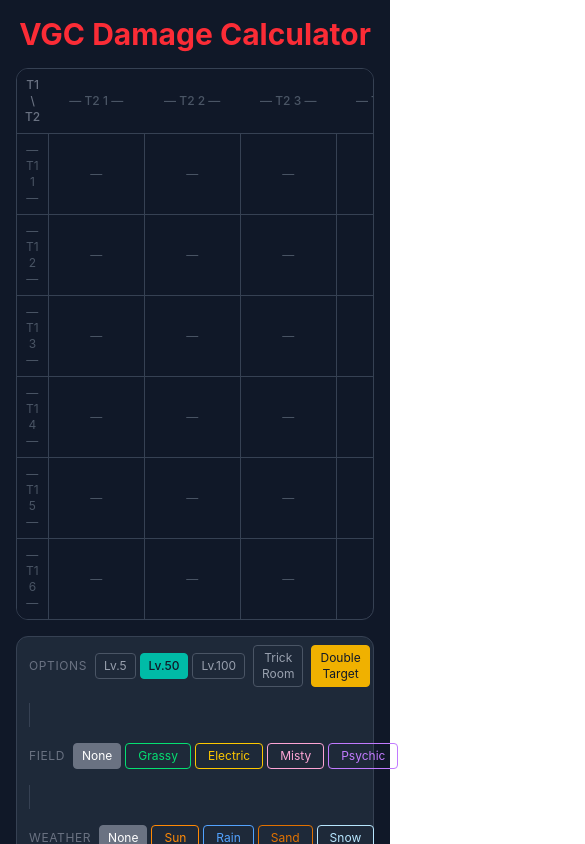
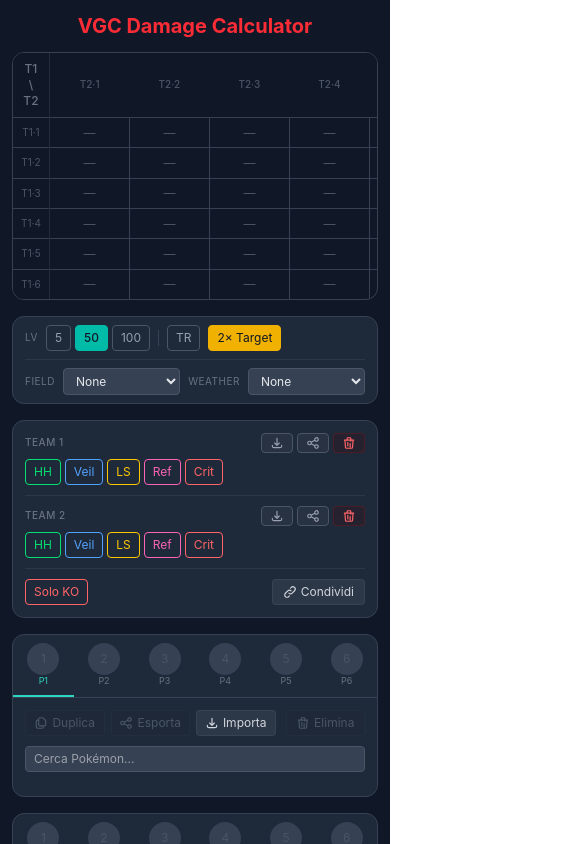
Before and after one commit to KrAros/vgc-overwhelm, a React (Vite) app: page / in a window 390 px wide. Shown: the top 844 px of the page, 585 px wide, since content can reach past the window. Built offline with nearby package versions, Linux system fonts and the light colour scheme.

Commit message:
feat(mobile): layout responsive L1 — sticky column, TopBar select, ControlBar verticale

```diff
--- a/src/App.jsx
+++ b/src/App.jsx
@@ -36,7 +36,7 @@
   return (
     <button
       onClick={onClick}
-      className={`text-xs px-2.5 py-1 rounded border transition-colors ${
+      className={`text-xs px-2 py-1 rounded border transition-colors ${
         active ? activeClass : color + ' bg-transparent hover:opacity-80'
       }`}
     >
@@ -98,6 +98,15 @@
   }
 
   const MODS = [
+    { label: 'HH',    mod: 'helpingHand', color: 'text-green-400  border-green-400',  active: 'bg-green-400  text-gray-900', title: 'Helping Hand' },
+    { label: 'Veil',  mod: 'auroraVeil',  color: 'text-blue-400   border-blue-400',   active: 'bg-blue-400   text-gray-900', title: 'Aurora Veil' },
+    { label: 'LS',    mod: 'lightScreen', color: 'text-yellow-400 border-yellow-400', active: 'bg-yellow-400 text-gray-900', title: 'Light Screen' },
+    { label: 'Ref',   mod: 'reflect',     color: 'text-pink-400   border-pink-400',   active: 'bg-pink-400   text-gray-900', title: 'Reflect' },
+    { label: 'Crit',  mod: 'crit',        color: 'text-red-400    border-red-400',    active: 'bg-red-400    text-gray-900', title: 'Crit' },
+  ]
+
+  // Label estese per desktop
+  const MODS_DESKTOP = [
     { label: 'Helping Hand', mod: 'helpingHand', color: 'text-green-400  border-green-400',  active: 'bg-green-400  text-gray-900' },
     { label: 'Aurora Veil',  mod: 'auroraVeil',  color: 'text-blue-400   border-blue-400',   active: 'bg-blue-400   text-gray-900' },
     { label: 'Light Screen', mod: 'lightScreen', color: 'text-yellow-400 border-yellow-400', active: 'bg-yellow-400 text-gray-900' },
@@ -114,14 +123,16 @@
 
   return (
     <div className="mb-4">
-      <div className="bg-gray-800 rounded-xl border border-gray-700 px-4 py-3 space-y-2">
+      <div className="bg-gray-800 rounded-xl border border-gray-700 px-3 py-3 space-y-2">
 
+        {/* ── DESKTOP: layout simmetrico originale ── */}
+        <div className="hidden sm:block space-y-2">
           {/* Riga 1 — modifier simmetrici */}
           <div className="flex items-center justify-between gap-2">
             <div className="flex items-center gap-2">
               <span className="text-[10px] text-gray-500 uppercase tracking-wider font-medium shrink-0">Team 1</span>
               <div className="flex items-center gap-1">
-              {MODS.map(m => (
+                {MODS_DESKTOP.map(m => (
                   <ModBtn key={m.mod} label={m.label}
                     active={modVals[m.mod].t1}
                     color={m.color} activeClass={m.active}
@@ -140,7 +151,7 @@
 
             <div className="flex items-center gap-2">
               <div className="flex items-center gap-1">
-              {MODS.map(m => (
+                {MODS_DESKTOP.map(m => (
                   <ModBtn key={m.mod} label={m.label}
                     active={modVals[m.mod].t2}
                     color={m.color} activeClass={m.active}
@@ -153,7 +164,7 @@
 
           <div className="h-px bg-gray-700/60" />
 
-        {/* Riga 2 — azioni import/export simmetriche */}
+          {/* Riga 2 — azioni */}
           <div className="flex items-center justify-between gap-2">
             <div className="flex items-center gap-1">
               <button type="button"
@@ -190,6 +201,94 @@
               </button>
             </div>
           </div>
+        </div>
+
+        {/* ── MOBILE: layout verticale compatto ── */}
+        <div className="sm:hidden space-y-2.5">
+
+          {/* Team 1 modifier */}
+          <div>
+            <div className="flex items-center justify-between mb-1.5">
+              <span className="text-[10px] text-gray-500 uppercase tracking-wider font-medium">Team 1</span>
+              <div className="flex gap-1">
+                <button type="button"
+                  onClick={() => { setMode(mode === 'import1' ? null : 'import1'); setWarnings([]) }}
+                  className={`${mode === 'import1' ? 'text-teal-300 border-teal-600 bg-teal-900/40' : 'text-gray-400 border-gray-600 bg-gray-700/40'} text-[10px] px-2 py-0.5 rounded border`}>
+                  <IconImport />
+                </button>
+                <button type="button" onClick={() => handleExport('team1')}
+                  className="text-[10px] px-2 py-0.5 rounded border text-gray-400 border-gray-600 bg-gray-700/40">
+                  <IconExport />
+                </button>
+                <button type="button" onClick={() => handleReset('team1')}
+                  className="text-[10px] px-2 py-0.5 rounded border text-red-400 border-red-900/40 bg-red-950/20">
+                  <IconReset />
+                </button>
+              </div>
+            </div>
+            <div className="flex flex-wrap gap-1">
+              {MODS.map(m => (
+                <ModBtn key={m.mod} label={m.label}
+                  active={modVals[m.mod].t1}
+                  color={m.color} activeClass={m.active}
+                  onClick={() => toggleModifier(m.mod, 't1')} />
+              ))}
+            </div>
+          </div>
+
+          <div className="h-px bg-gray-700/60" />
+
+          {/* Team 2 modifier */}
+          <div>
+            <div className="flex items-center justify-between mb-1.5">
+              <span className="text-[10px] text-gray-500 uppercase tracking-wider font-medium">Team 2</span>
+              <div className="flex gap-1">
+                <button type="button"
+                  onClick={() => { setMode(mode === 'import2' ? null : 'import2'); setWarnings([]) }}
+                  className={`${mode === 'import2' ? 'text-teal-300 border-teal-600 bg-teal-900/40' : 'text-gray-400 border-gray-600 bg-gray-700/40'} text-[10px] px-2 py-0.5 rounded border`}>
+                  <IconImport />
+                </button>
+                <button type="button" onClick={() => handleExport('team2')}
+                  className="text-[10px] px-2 py-0.5 rounded border text-gray-400 border-gray-600 bg-gray-700/40">
+                  <IconExport />
+                </button>
+                <button type="button" onClick={() => handleReset('team2')}
+                  className="text-[10px] px-2 py-0.5 rounded border text-red-400 border-red-900/40 bg-red-950/20">
+                  <IconReset />
+                </button>
+              </div>
+            </div>
+            <div className="flex flex-wrap gap-1">
+              {MODS.map(m => (
+                <ModBtn key={m.mod} label={m.label}
+                  active={modVals[m.mod].t2}
+                  color={m.color} activeClass={m.active}
+                  onClick={() => toggleModifier(m.mod, 't2')} />
+              ))}
+            </div>
+          </div>
+
+          <div className="h-px bg-gray-700/60" />
+
+          {/* Riga utility: KO filter + Share */}
+          <div className="flex items-center justify-between gap-2">
+            <ModBtn
+              label="Solo KO"
+              active={showKoOnly}
+              color="text-red-400 border-red-400"
+              activeClass="bg-red-500 text-white"
+              onClick={toggleShowKoOnly}
+            />
+            <div className="flex items-center gap-2">
+              {feedback && <span className="text-xs text-green-400">{feedback}</span>}
+              <button type="button" onClick={handleShare}
+                className="flex items-center gap-1 text-xs px-2.5 py-1 rounded border bg-gray-700/60 text-gray-300 border-gray-600/40">
+                <IconShare /><span>Condividi</span>
+              </button>
+            </div>
+          </div>
+        </div>
+
       </div>
 
       {/* Pannello import espandibile */}
@@ -237,14 +336,15 @@
   const [reportSelection, setReportSelection] = useState(null)
 
   return (
-    <div className="min-h-screen bg-gray-900 text-white p-4">
-      <h1 className="text-3xl font-bold text-center text-red-500 mb-4">
+    <div className="min-h-screen bg-gray-900 text-white px-3 py-3 sm:p-4">
+      {/* Header — compatto su mobile */}
+      <h1 className="text-xl sm:text-3xl font-bold text-center text-red-500 mb-3 sm:mb-4">
         VGC Damage Calculator
       </h1>
 
       <div className="max-w-7xl mx-auto">
 
-        {/* ReportPanel — appare sopra la tabella quando c'è una selezione */}
+        {/* ReportPanel */}
         <ErrorBoundary>
           {reportSelection && (
             <ReportPanel
@@ -259,15 +359,15 @@
           <DamageTable onCellSelect={(sel) => setReportSelection(sel || null)} />
         </ErrorBoundary>
 
-        {/* TopBar — Options / Field / Weather */}
+        {/* TopBar */}
         <TopBar />
 
-        {/* ControlBar — modifier + import/export, simmetrica per team */}
+        {/* ControlBar */}
         <ControlBar />
 
-        {/* TeamEditor affiancati */}
+        {/* TeamEditor — 1 colonna su mobile, 2 su desktop */}
         <ErrorBoundary>
-          <div className="grid grid-cols-2 gap-4">
+          <div className="grid grid-cols-1 sm:grid-cols-2 gap-4">
             <TeamEditor team="team1" />
             <TeamEditor team="team2" />
           </div>
--- a/src/components/DamageTable.jsx
+++ b/src/components/DamageTable.jsx
@@ -283,26 +283,27 @@
         <table className="w-full border-collapse text-xs">
           <thead>
             <tr>
-              <th className="bg-gray-900 p-2 text-gray-500 font-medium text-center w-20">
+              {/* Intestazione angolo — sticky su mobile */}
+              <th className="sticky left-0 z-20 bg-gray-900 p-2 text-gray-500 font-medium text-center w-16 sm:w-20 border-r border-gray-700/50">
                 T1 \ T2
               </th>
               {team2.map((p, i) => (
-                <th key={i} className="bg-gray-900 p-2 text-center font-medium min-w-24">
+                <th key={i} className="bg-gray-900 p-2 text-center font-medium min-w-[5rem] sm:min-w-24">
                   {p?.key ? (
                     <>
                       <img
                         src={spriteUrl(p.key)}
                         alt={p.key}
-                        className="w-12 h-12 object-contain mx-auto"
+                        className="w-8 h-8 sm:w-12 sm:h-12 object-contain mx-auto"
                         onError={e => {
                           const fb = fallbackSpriteUrl(p.key)
                           if (fb && e.target.src !== fb) { e.target.src = fb } else { e.target.style.display = 'none' }
                         }}
                       />
-                      <div className="text-gray-300 text-xs capitalize mt-1">{p.key}</div>
+                      <div className="text-gray-300 text-[10px] sm:text-xs capitalize mt-0.5 sm:mt-1 truncate max-w-[4rem] sm:max-w-none mx-auto">{p.key.split('-')[0]}</div>
                     </>
                   ) : (
-                    <div className="text-gray-600">— T2 {i+1} —</div>
+                    <div className="text-gray-600 text-[10px]">T2·{i+1}</div>
                   )}
                 </th>
               ))}
@@ -311,22 +312,23 @@
           <tbody>
             {team1.map((row, ri) => (
               <tr key={ri} className="border-t border-gray-700">
-                <td className="bg-gray-900 p-2 text-center">
+                {/* Prima colonna sticky — rimane visibile durante lo scroll orizzontale */}
+                <td className="sticky left-0 z-10 bg-gray-900 p-2 text-center border-r border-gray-700/50 w-16 sm:w-20">
                   {row?.key ? (
                     <>
                       <img
                         src={spriteUrl(row.key)}
                         alt={row.key}
-                        className="w-12 h-12 object-contain mx-auto"
+                        className="w-8 h-8 sm:w-12 sm:h-12 object-contain mx-auto"
                         onError={e => {
                           const fb = fallbackSpriteUrl(row.key)
                           if (fb && e.target.src !== fb) { e.target.src = fb } else { e.target.style.display = 'none' }
                         }}
                       />
-                      <div className="text-gray-300 text-xs capitalize mt-1">{row.key}</div>
+                      <div className="text-gray-300 text-[10px] sm:text-xs capitalize mt-0.5 sm:mt-1 truncate max-w-[3.5rem] sm:max-w-none mx-auto">{row.key.split('-')[0]}</div>
                     </>
                   ) : (
-                    <div className="text-gray-600">— T1 {ri+1} —</div>
+                    <div className="text-gray-600 text-[10px]">T1·{ri+1}</div>
                   )}
                 </td>
                 {team2.map((col, ci) => (
--- a/src/components/TopBar.jsx
+++ b/src/components/TopBar.jsx
@@ -42,7 +42,9 @@
 
   return (
     <div className="bg-gray-800 rounded-xl border border-gray-700 px-3 py-2 mb-4">
-      <div className="flex flex-wrap gap-4 items-center">
+
+      {/* ── DESKTOP: layout orizzontale originale ── */}
+      <div className="hidden sm:flex flex-wrap gap-4 items-center">
 
         {/* Options */}
         <div className="flex items-center gap-2">
@@ -123,6 +125,77 @@
         </div>
 
       </div>
+
+      {/* ── MOBILE: layout a griglia compatta ── */}
+      <div className="sm:hidden space-y-2">
+
+        {/* Riga 1: Level + Trick Room + Double Target */}
+        <div className="flex items-center gap-2 flex-wrap">
+          <span className="text-[10px] text-gray-500 uppercase tracking-wider shrink-0">Lv</span>
+          <div className="flex gap-1">
+            {[5, 50, 100].map(lv => (
+              <button
+                key={lv}
+                onClick={() => setLevel(lv)}
+                className={`text-xs px-2 py-1 rounded border transition-colors ${
+                  level === lv
+                    ? 'bg-teal-500 text-gray-900 border-teal-500 font-medium'
+                    : 'border-gray-600 text-gray-400'
+                }`}
+              >
+                {lv}
+              </button>
+            ))}
+          </div>
+          <div className="w-px h-4 bg-gray-700 shrink-0" />
+          <button
+            onClick={toggleTrickRoom}
+            className={`text-xs px-2 py-1 rounded border transition-colors ${
+              trickRoom ? 'bg-yellow-500 text-gray-900 border-yellow-500' : 'border-gray-600 text-gray-400'
+            }`}
+          >
+            TR
+          </button>
+          <button
+            onClick={toggleDoubleTarget}
+            className={`text-xs px-2 py-1 rounded border transition-colors ${
+              doubleTarget ? 'bg-yellow-500 text-gray-900 border-yellow-500' : 'border-gray-600 text-gray-400'
+            }`}
+          >
+            2× Target
+          </button>
+        </div>
+
+        <div className="h-px bg-gray-700/60" />
+
+        {/* Riga 2: Field + Weather come select */}
+        <div className="flex items-center gap-2">
+          <span className="text-[10px] text-gray-500 uppercase tracking-wider shrink-0">Field</span>
+          <select
+            value={terrain ?? ''}
+            onChange={e => setTerrain(e.target.value || null)}
+            className="flex-1 bg-gray-700 text-xs text-gray-200 rounded px-2 py-1 outline-none border border-gray-600"
+          >
+            <option value="">None</option>
+            {FIELDS.map(f => (
+              <option key={f.key} value={f.key}>{f.label}</option>
+            ))}
+          </select>
+
+          <span className="text-[10px] text-gray-500 uppercase tracking-wider shrink-0">Weather</span>
+          <select
+            value={weather ?? ''}
+            onChange={e => setWeather(e.target.value || null)}
+            className="flex-1 bg-gray-700 text-xs text-gray-200 rounded px-2 py-1 outline-none border border-gray-600"
+          >
+            <option value="">None</option>
+            {WEATHERS.map(w => (
+              <option key={w.key} value={w.key}>{w.label}</option>
+            ))}
+          </select>
+        </div>
+
+      </div>
     </div>
   )
 }
--- a/src/utils/sprite.js
+++ b/src/utils/sprite.js
@@ -54,5 +54,4 @@
 export function fallbackSpriteUrl(key) {
   const num = resolveNum(key)
   if (!num) return null
-  return `https://assets.pokemon-zone.com/champions-assets/uicontents/scriptableobject/mdicon02/mdiconpersonal02/standard02/ui_PokeIcon_02_${num}_01_0.webp`
-}
+  }
```
Lines whose indentation alone changed are shown as unchanged.
